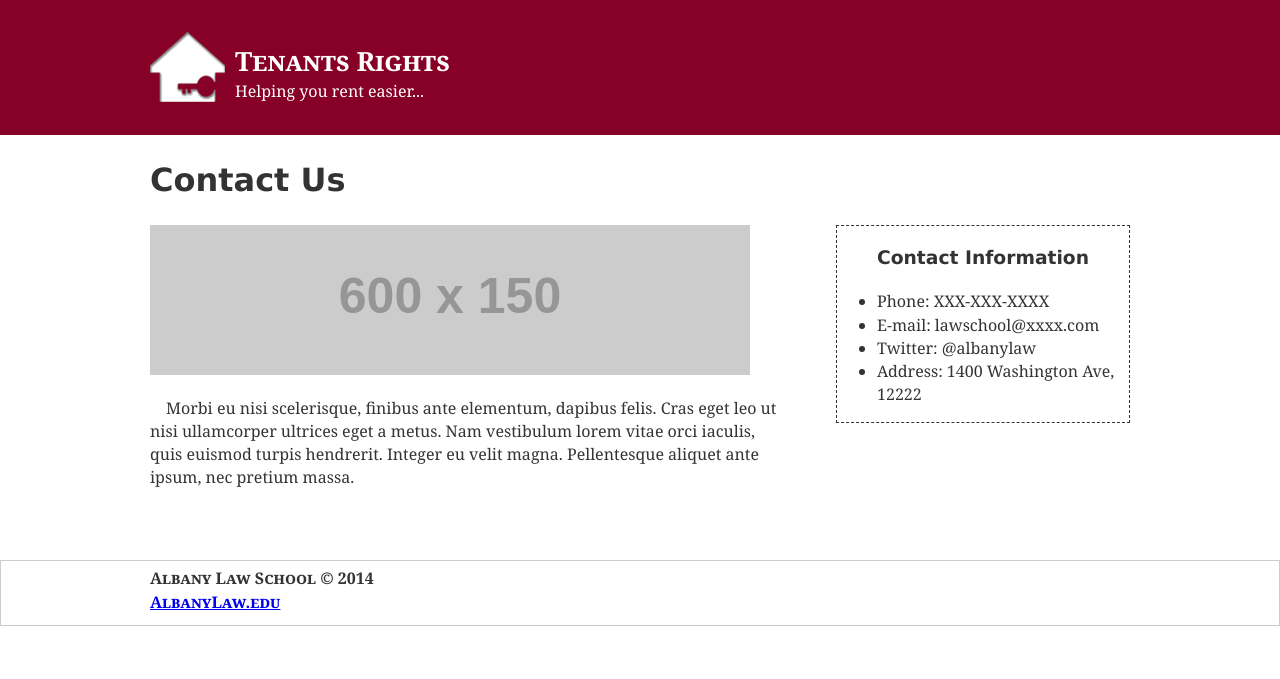
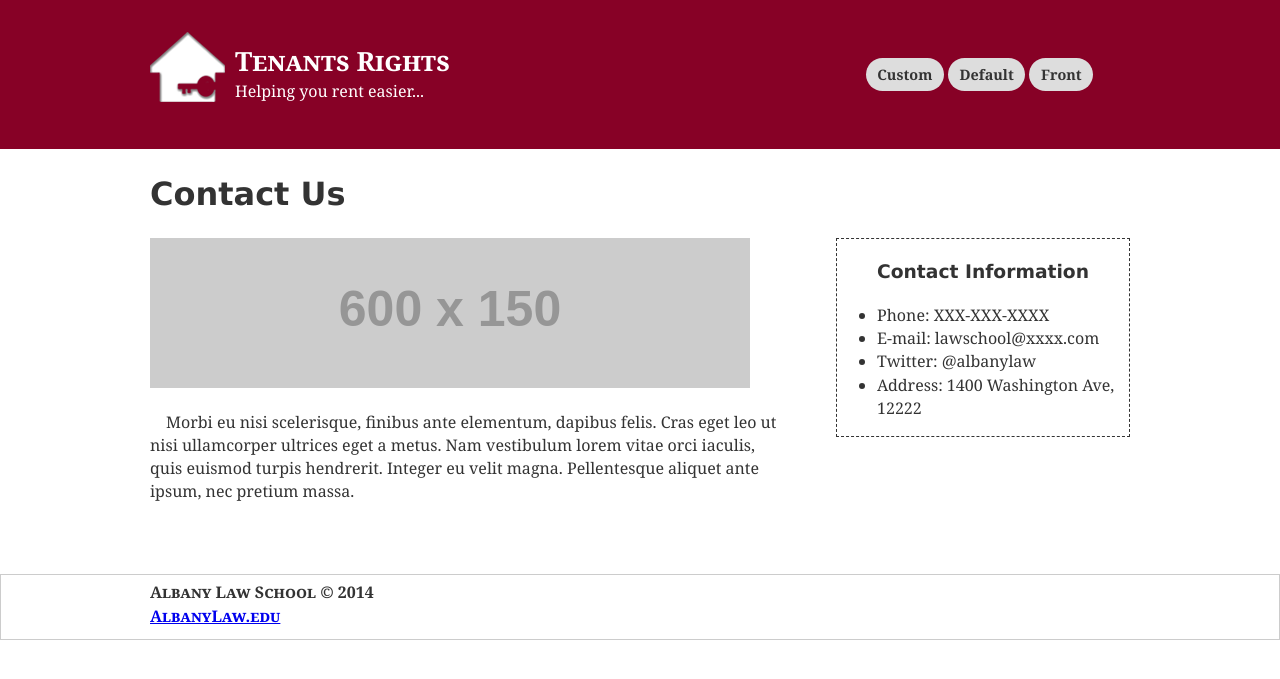
Before and after one commit to iinf362/team5, a Jekyll site: the page built from custom-page.html, in a window 1280 px wide. Shown: the top 679 px of the page. Built offline with Jekyll 4.4.1, drawn with Linux system fonts in a browser that asks for light colours; nearby versions of some CDN libraries; library files that are not in the unit come from our copies.

Commit message:
reverted changes

```diff
--- a/_includes/header.html
+++ b/_includes/header.html
@@ -10,10 +10,10 @@
 
         <nav class="nav-bar">
             <ul class="header-nav">
-               {% for nav in site.posts %}
+               {% for nav in site.pages %}
                   {% if nav.title %}
                     <li>
-                        <a class="nav-link{% if nav.title == post.title %} active{% endif %}" href="{{ site.url }}{{ nav.url }}">
+                        <a class="nav-link{% if nav.title == page.title %} active{% endif %}" href="{{ site.url }}{{ nav.url }}">
                             {{ nav.title }}
                         </a>
                     </li>
```
